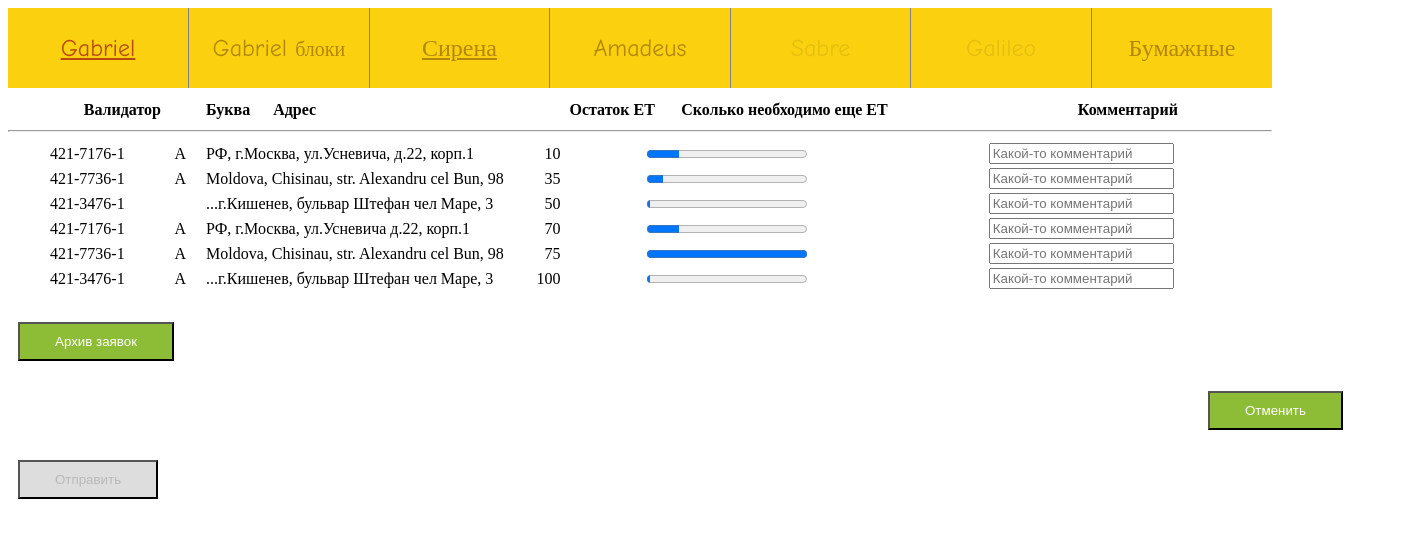
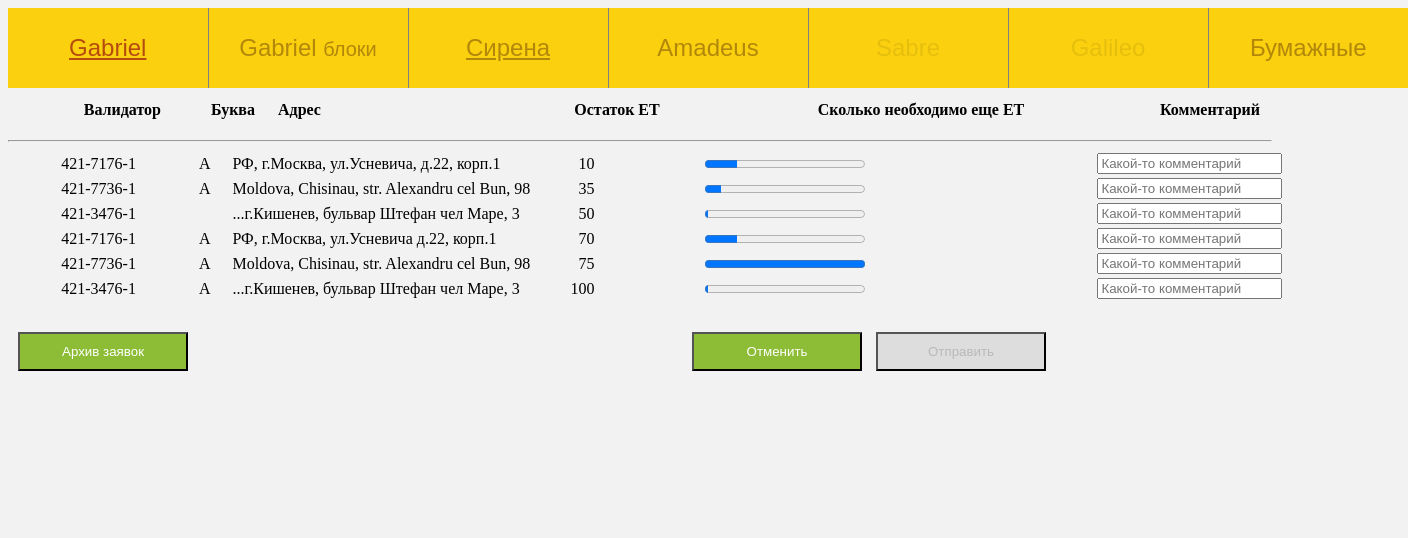
Before and after one commit to Neokom/git, a plain HTML site: page Gabriel/gab.html in a window 1280 px wide. Shown: the whole page, 1408 px wide, since content can reach past the window. Drawn offline with Linux system fonts and the light colour scheme.

Commit message:
С исправлениями...

```diff
--- a/Gabriel/gab.css
+++ b/Gabriel/gab.css
@@ -1,15 +1,17 @@
 .table {
-    width: 100%;
+    width: 1400px;
     height: 80px;
     background: #FBD00F;
     font-size: x-large;
-    font-family: "Comic Sans MS";
+    font-family: Arial;
     table-layout: fixed;
     color: #B2870A;
+    text-align: center;
+    padding-top: 20px;
 }
 
-td {
-    text-align: center;
+body {
+    background-color: #F2F2F2;
 }
 
 .block {
@@ -25,75 +27,81 @@
 }
 
 .table2 {
-    width: 100%;
-    padding-top: 10px;
+    width: 1400px;
+    padding: 10px;
 }
 
-.valid{
-    width: 150px;
+.valid {
+    width: 140px;
     text-align: right;
 }
 
 .table3 {
-    width: 100%;
+    width: 1400px;
+    background-color: #F2F2F2;
+    text-align: center;
 }
 
-.address{
+.address {
     width: 270px;
     text-align: left;
     padding-left: 20px;
 
 }
 
-.word{
+.word {
     text-align: right;
+    width: 90px;
 
 }
 
-.address2{
+.address2 {
     width: 300px;
     text-align: left;
     padding-left: 10px;
 }
 
-.balance{
+.balance {
     width: 130px;
 }
 
-.balance2{
+.balance2 {
     text-align: right;
+    font-weight: 400;
 }
 
-.quantity{
-    text-align: left;
-    width: auto;
+.quantity {
+    text-align: center;
+    width: 470px;
 }
 
-.coments{
+.coments {
     text-align: left;
 }
 
-.archive{
+.archive {
     margin-left: 10px;
     margin-top: 30px;
     background-color: #8DBD36;
     color: white;
-    padding: 10px 35px;
+    padding: 10px 0 10px 0;
+    width: 170px;
 }
 
-.no{
-    margin-left: 10px;
-    margin-top: 30px;
+.no {
+    margin-left: 500px;
+    margin-top: -100px;
     background-color: #8DBD36;
     color: white;
-    padding: 10px 35px;
-    margin-left: 1200px;
+    padding: 10px 0 10px 0;
+    width: 170px;
 }
 
-.go{
+.go {
     background-color: #DDDDDD;
     margin-left: 10px;
     margin-top: 30px;
     color: #B9B9B9;
-    padding: 10px 35px;
+    padding: 10px 0 10px 0;
+    width: 170px;
 }
```
